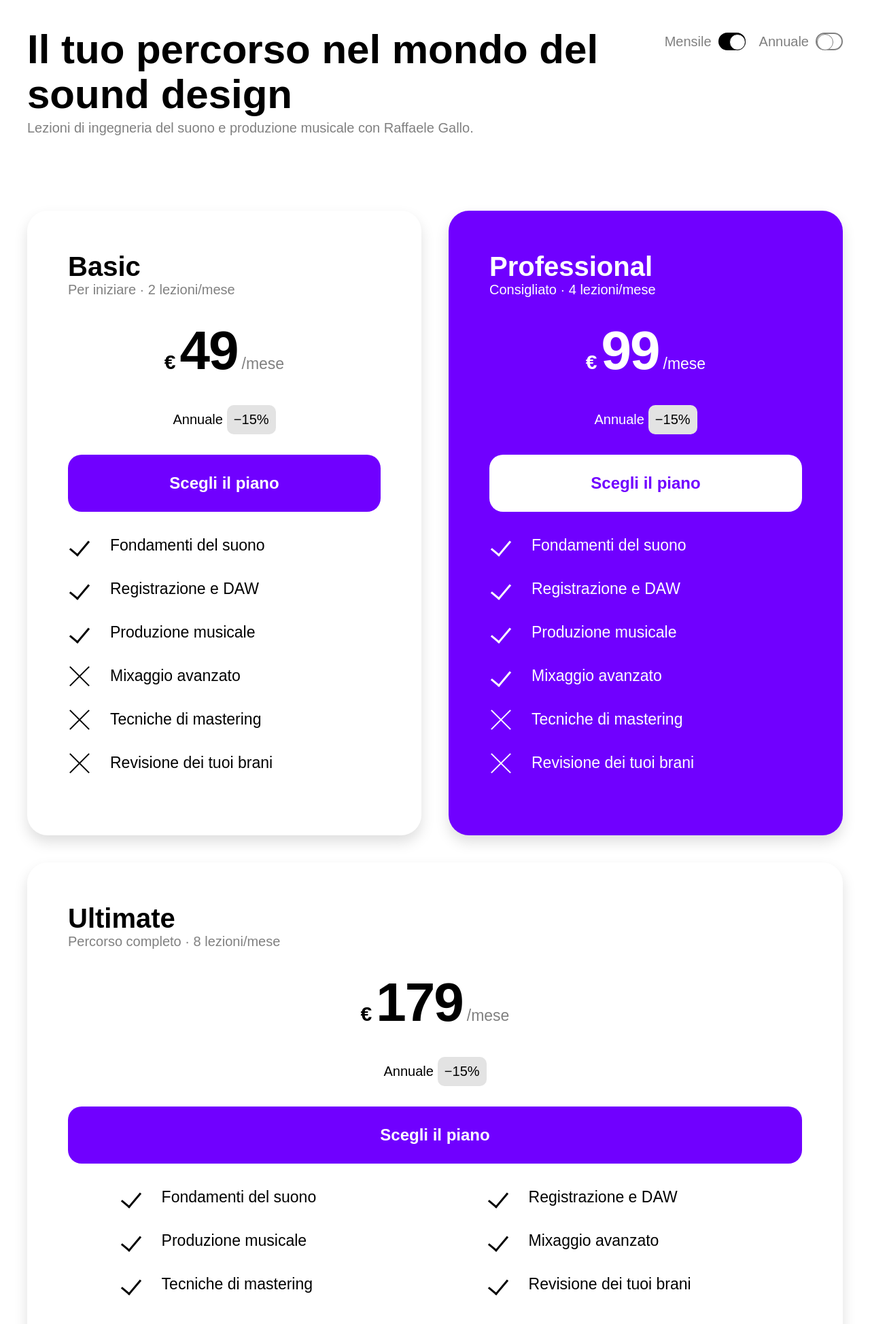
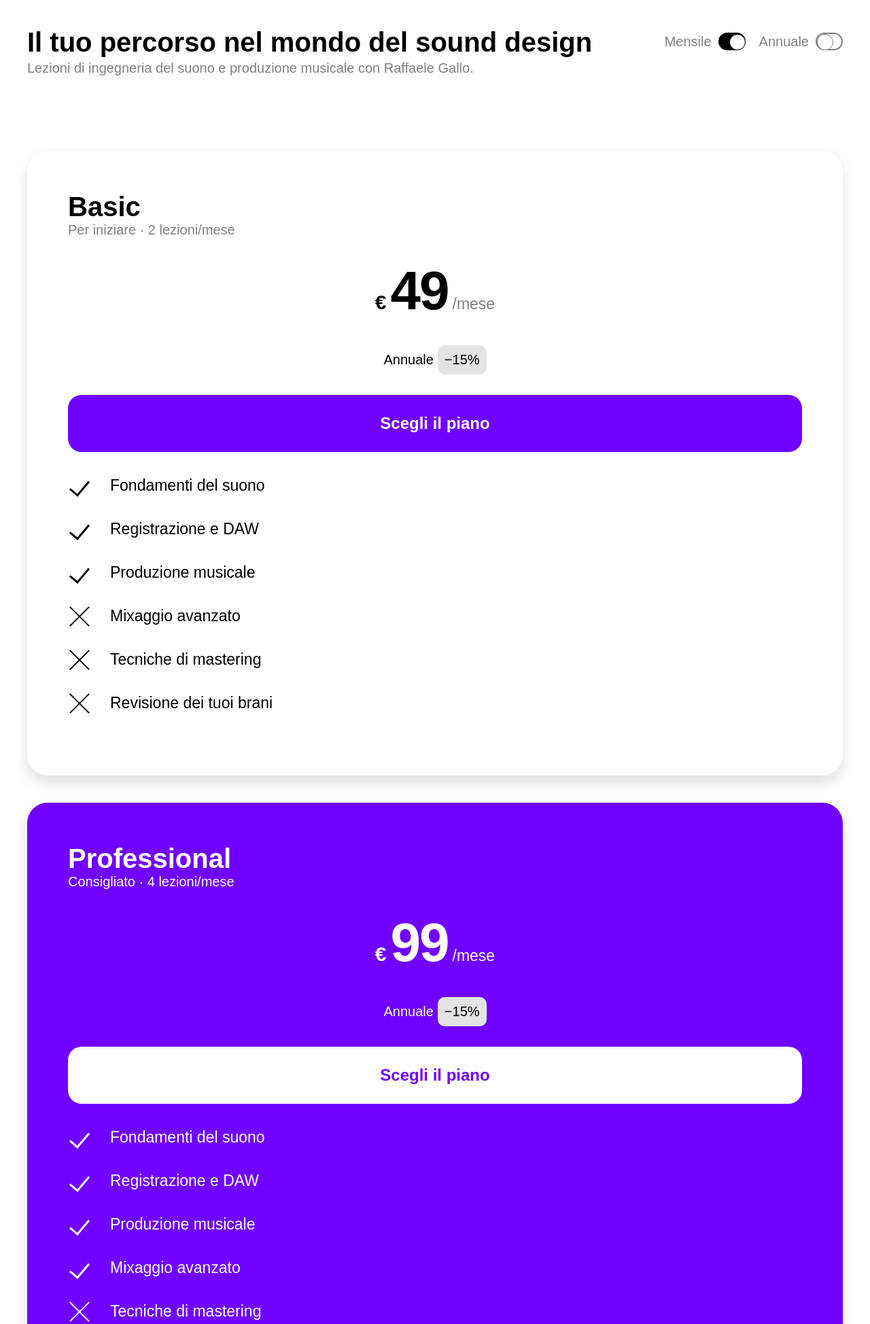
Before and after one commit to RaffaeleGallo/htmlcss-pricing-plan, a plain HTML site: page index.html in a window 1280 px wide. Shown: the top 1948 px of the page at 68% size. Drawn offline with Linux system fonts and the light colour scheme.

Commit message:
modificata regola per  h1 tablet

```diff
--- a/css/style.css
+++ b/css/style.css
@@ -301,14 +301,20 @@ h2 {
 /* Tablet: (larghezza totale - un gap) / due colonne.
    flex-grow: 1 fa espandere la terza card fino a riempire la riga. */
 @media (min-width: 1000px) {
-  .plan {
-    flex-basis: calc((100% - var(--gap)) / 2);
+  h1 {
+    font-size: 40px;
   }
 
-  .plan:last-child .features li {
-    flex-basis: 50%;
-    padding-left: 7%;
+  /* Mantieni le altre regole tablet */
+}
+
+/* DESKTOP — deve rimanere dopo il tablet */
+@media (min-width: 1500px) {
+  h1 {
+    font-size: 48px;
   }
+
+  /* Mantieni le altre regole desktop */
 }
 
 /* Desktop: (larghezza totale - due gap) / tre colonne. */
```
